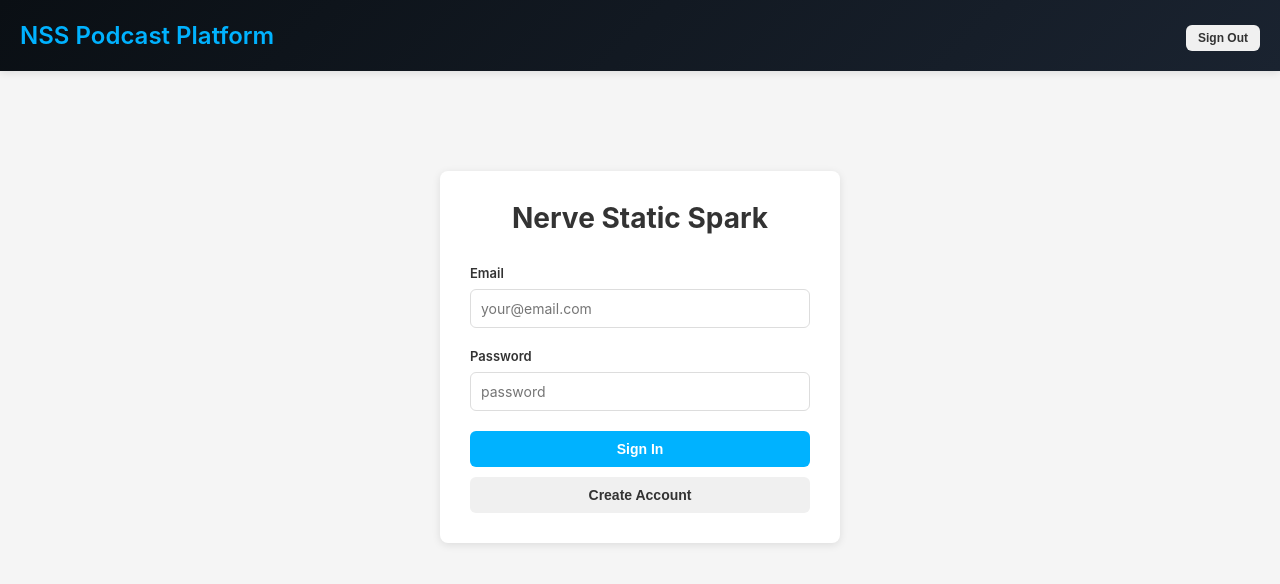
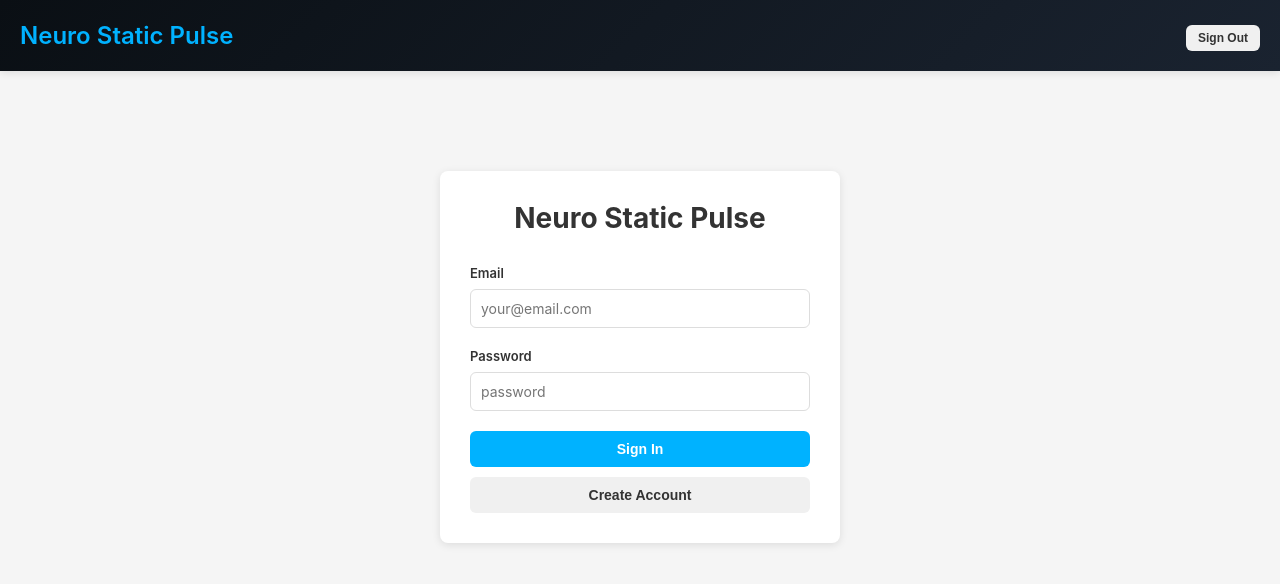
Before and after one commit to SBU7777/nerve-static-spark-dashboard, a plain HTML site: page index.html in a window 1280 px wide. Drawn offline with nearby package versions, Linux system fonts and the light colour scheme.

Commit message:
Update branding from 'Nerve Static Spark' to 'Neuro Static Pulse'

```diff
--- a/index.html
+++ b/index.html
@@ -400,7 +400,7 @@
   <!-- Header -->
   <div class="header">
     <div class="header-content">
-      <div class="logo">NSS Podcast Platform</div>
+      <div class="logo">Neuro Static Pulse</div>
       <div class="user-info">
         <span class="user-email" id="userEmail"></span>
         <button class="button button-secondary button-small" onclick="handleSignOut()">Sign Out</button>
@@ -411,7 +411,7 @@
   <!-- Auth Section -->
   <div id="authSection" class="container">
     <div style="max-width: 400px; margin: 80px auto; background: white; padding: 30px; border-radius: 8px; box-shadow: 0 2px 8px rgba(0,0,0,0.1);">
-      <h1 style="text-align: center; margin-bottom: 30px;">Nerve Static Spark</h1>
+      <h1 style="text-align: center; margin-bottom: 30px;">Neuro Static Pulse</h1>
 
       <div class="form-group">
         <label>Email</label>
@@ -530,7 +530,7 @@
             <form onsubmit="handleSaveSettings(event)" style="max-width: 600px;">
               <div class="form-group">
                 <label>Podcast Title</label>
-                <input type="text" id="podcastTitle" placeholder="Nerve Static Spark">
+                <input type="text" id="podcastTitle" placeholder="Neuro Static Pulse">
               </div>
 
               <div class="form-group">
```
